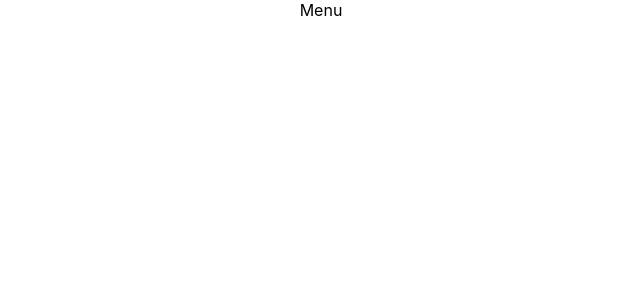
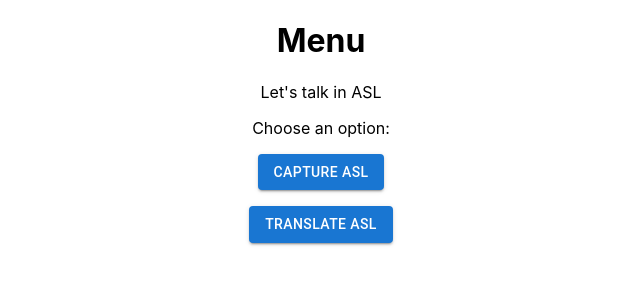
Before and after one commit to saurabsen/nwHacks2023, a React (Create React App) app in the folder frontend/: page / in a window 1280 px wide. Shown: the top 300 px of the page, without its empty margins (319-959 px from the left). Built offline with nearby package versions, Linux system fonts and the light colour scheme.

Commit message:
Add react views

```diff
--- a/frontend/package.json
+++ b/frontend/package.json
@@ -3,6 +3,9 @@
   "version": "0.1.0",
   "private": true,
   "dependencies": {
+    "@emotion/react": "^11.10.5",
+    "@emotion/styled": "^11.10.5",
+    "@mui/material": "^5.11.5",
     "@testing-library/jest-dom": "^5.16.5",
     "@testing-library/react": "^13.4.0",
     "@testing-library/user-event": "^13.5.0",
--- a/frontend/src/App.js
+++ b/frontend/src/App.js
@@ -1,14 +1,20 @@
 import React from 'react';
-import { Routes, Route } from 'react-router-dom';
-import logo from './logo.svg';
+import { Routes, Route, BrowserRouter as Router } from 'react-router-dom';
 import './App.css';
 import { Menu } from './view/Menu';
+import { Capture } from './view/Capture';
+import { Translate } from './view/Translate';
 
 function App() {
   return (
     <div className="App">
-      <Menu />
+      <Routes>
+        <Route path='/' element={<Menu />}></Route>
+        <Route path='/capture' element={<Capture />}></Route>
+        <Route path='/translate' element={<Translate />}></Route>
+      </Routes>
     </div>
+
   );
 }
 
--- a/frontend/src/components/Button.jsx
+++ b/frontend/src/components/Button.jsx
@@ -2,6 +2,10 @@ import React from 'react'
 
 export const Button = (props) => {
   return (
-    <div>props.btnName</div>
+    <div>
+      <a href={props.href}>
+        {props.btnName}
+      </a>
+    </div>
   )
 }
--- a/frontend/src/index.js
+++ b/frontend/src/index.js
@@ -4,11 +4,14 @@ import './index.css';
 import App from './App';
 import * as serviceWorkerRegistration from './serviceWorkerRegistration';
 import reportWebVitals from './reportWebVitals';
+import { BrowserRouter as Router } from 'react-router-dom';
 
 const root = ReactDOM.createRoot(document.getElementById('root'));
 root.render(
   <React.StrictMode>
-    <App />
+    <Router>
+      <App />
+    </Router>
   </React.StrictMode>
 );
 
--- /dev/null
+++ b/frontend/src/view/Capture.jsx
@@ -0,0 +1,15 @@
+import React from 'react'
+import { Navigate, useNavigate } from 'react-router-dom'
+import { Button } from '@mui/material'
+
+export const Capture = () => {
+
+  const navigator = useNavigate();
+
+  return (
+    <div>
+      <Button onClick={navigator(-1)}>Go back</Button>
+      Capture
+    </div>
+  )
+}
--- a/frontend/src/view/Menu.jsx
+++ b/frontend/src/view/Menu.jsx
@@ -1,7 +1,24 @@
 import React from 'react'
+import { Button } from '@mui/material'
+import { Box } from '@mui/system'
+import { Link } from 'react-router-dom'
 
 export const Menu = () => {
   return (
-    <div>Menu</div>
+    <>
+      <h1>Menu</h1>
+      <p>Let's talk in ASL</p>
+      <p>Choose an option:</p>
+      <Box style={{display: 'flex', flexDirection: 'column', maxWidth: '400', alignItems: 'center', gap: '1rem'}}>
+        {/* Camera icon */}
+        <Link to={"/capture/"}>
+          <Button variant="contained">Capture ASL</Button>
+        </Link>
+        {/* keyboard icon */}
+        <Link to={"/translate/"}>
+          <Button variant="contained">Translate ASL</Button>
+        </Link>
+      </Box>
+    </>
   )
 }
--- /dev/null
+++ b/frontend/src/view/Translate.jsx
@@ -0,0 +1,7 @@
+import React from 'react'
+
+export const Translate = () => {
+  return (
+    <div>Translate</div>
+  )
+}
```
Also changed, not shown: 1 other file (tests, documents, lock files or other folders).
